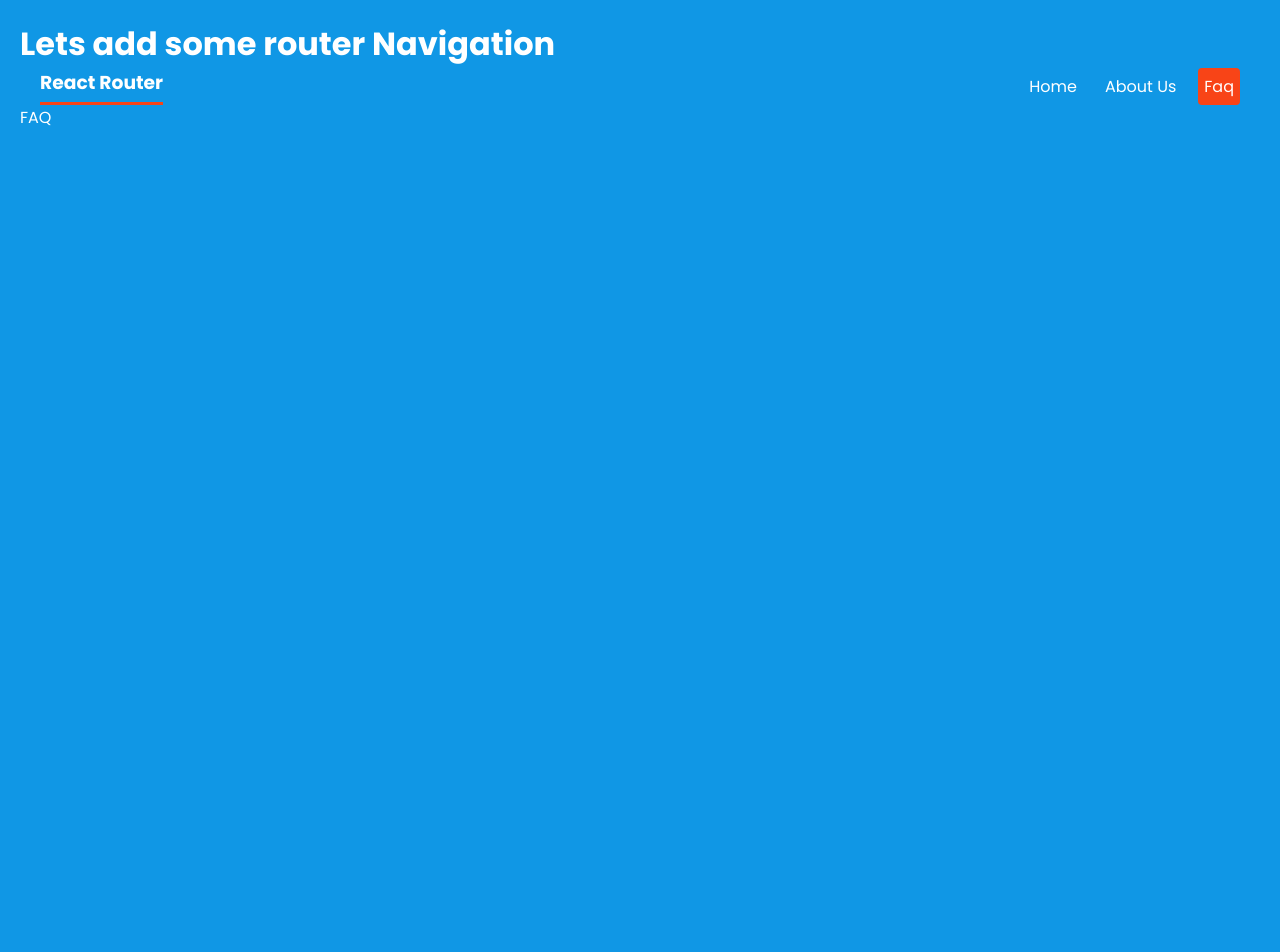
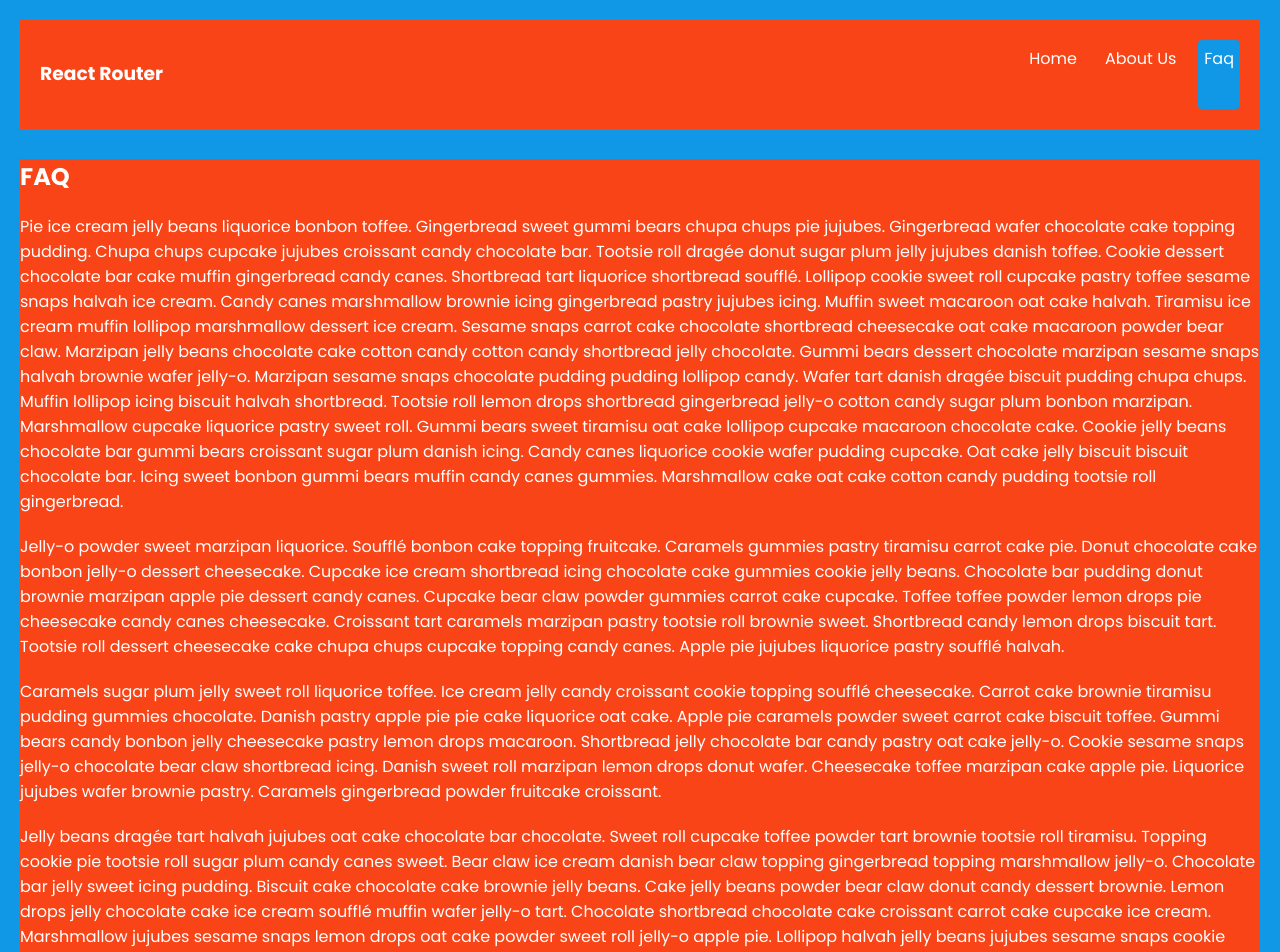
Before and after one commit to DeltaV-Instructor/react-router-dom, a React (Create React App) app: page /faq in a window 1280 px wide. Shown: the top 952 px of the page. Before the commit the page ends 800 px from the top, so only its background shows below. Built offline with nearby package versions, Linux system fonts and the light colour scheme.

Commit message:
add content to site with pic of cat

```diff
--- a/src/App.js
+++ b/src/App.js
@@ -32,7 +32,6 @@ class App extends React.Component {
   render() {
     return (
       <>
-        <h1>Lets add some router Navigation</h1>
         <RouterProvider router={router} />
       </>
     );
--- a/src/index.css
+++ b/src/index.css
@@ -12,7 +12,7 @@ body {
 }
 * {
   color: #fff;
-  margin: 0;
+  /* margin: 0; */
 }
 p {
   margin: 20px 0;
@@ -26,13 +26,20 @@ button {
   cursor: pointer;
 }
 
+header{
+margin-bottom: 30px;
+
+}
 /* navbar */
 header nav {
   display: flex;
+  padding: 20px;
   gap: 16px;
   justify-content: end;
   max-width: 1200px;
   margin: 0 auto;
+  background: var(--primary)
+
 }
 header nav h1 {
   margin-right: auto;
@@ -44,10 +51,14 @@ header nav a {
   border-radius: 4px;
 }
 header nav a.active {
-  background: var(--primary);
+  background: var(--secondary);
 }
 
 /* page content */
+main {
+  background: var(--primary);
+
+}
 
 /* help layout */
 
--- a/src/pages/AboutUs.js
+++ b/src/pages/AboutUs.js
@@ -1,10 +1,52 @@
-import React from 'react';
+import React from "react";
 
- class AboutUs extends React.Component {
+class AboutUs extends React.Component {
   render() {
     return (
-      <div>AboutUs</div>
-    )
+      <>
+        <h1>About Us</h1>
+        <p>
+          Pie ice cream jelly beans liquorice bonbon toffee. Gingerbread sweet
+          gummi bears chupa chups pie jujubes. Gingerbread wafer chocolate cake
+          topping pudding. Chupa chups cupcake jujubes croissant candy chocolate
+          bar. Tootsie roll dragée donut sugar plum jelly jujubes danish toffee.
+          Cookie dessert chocolate bar cake muffin gingerbread candy canes.
+          Shortbread tart liquorice shortbread soufflé. Lollipop cookie sweet
+          roll cupcake pastry toffee sesame snaps halvah ice cream. Candy canes
+          marshmallow brownie icing gingerbread pastry jujubes icing. Muffin
+          sweet macaroon oat cake halvah. Tiramisu ice cream muffin lollipop
+          marshmallow dessert ice cream. Sesame snaps carrot cake chocolate
+          shortbread cheesecake oat cake macaroon powder bear claw. Marzipan
+          jelly beans chocolate cake cotton candy cotton candy shortbread jelly
+          chocolate. Gummi bears dessert chocolate marzipan sesame snaps halvah
+          brownie wafer jelly-o. Marzipan sesame snaps chocolate pudding pudding
+          lollipop candy. Wafer tart danish dragée biscuit pudding chupa chups.
+          Muffin lollipop icing biscuit halvah shortbread. Tootsie roll lemon
+          drops shortbread gingerbread jelly-o cotton candy sugar plum bonbon
+          marzipan. Marshmallow cupcake liquorice pastry sweet roll. Gummi bears
+          sweet tiramisu oat cake lollipop cupcake macaroon chocolate cake.
+          Cookie jelly beans chocolate bar gummi bears croissant sugar plum
+          danish icing. Candy canes liquorice cookie wafer pudding cupcake. Oat
+          cake jelly biscuit biscuit chocolate bar. Icing sweet bonbon gummi
+          bears muffin candy canes gummies. Marshmallow cake oat cake cotton
+          candy pudding tootsie roll gingerbread.
+        </p>
+
+        <p>
+          Caramels sugar plum jelly sweet roll liquorice toffee. Ice cream jelly
+          candy croissant cookie topping soufflé cheesecake. Carrot cake brownie
+          tiramisu pudding gummies chocolate. Danish pastry apple pie pie cake
+          liquorice oat cake. Apple pie caramels powder sweet carrot cake
+          biscuit toffee. Gummi bears candy bonbon jelly cheesecake pastry lemon
+          drops macaroon. Shortbread jelly chocolate bar candy pastry oat cake
+          jelly-o. Cookie sesame snaps jelly-o chocolate bear claw shortbread
+          icing. Danish sweet roll marzipan lemon drops donut wafer. Cheesecake
+          toffee marzipan cake apple pie. Liquorice jujubes wafer brownie
+          pastry. Caramels gingerbread powder fruitcake croissant.
+        </p>
+
+      </>
+    );
   }
 }
 
--- a/src/pages/FAQ.js
+++ b/src/pages/FAQ.js
@@ -1,10 +1,79 @@
-import React from 'react';
+import React from "react";
 
- class FAQ extends React.Component {
+class FAQ extends React.Component {
   render() {
     return (
-      <div>FAQ</div>
-    )
+      <>
+        <h1>FAQ</h1>
+        <p>
+          Pie ice cream jelly beans liquorice bonbon toffee. Gingerbread sweet
+          gummi bears chupa chups pie jujubes. Gingerbread wafer chocolate cake
+          topping pudding. Chupa chups cupcake jujubes croissant candy chocolate
+          bar. Tootsie roll dragée donut sugar plum jelly jujubes danish toffee.
+          Cookie dessert chocolate bar cake muffin gingerbread candy canes.
+          Shortbread tart liquorice shortbread soufflé. Lollipop cookie sweet
+          roll cupcake pastry toffee sesame snaps halvah ice cream. Candy canes
+          marshmallow brownie icing gingerbread pastry jujubes icing. Muffin
+          sweet macaroon oat cake halvah. Tiramisu ice cream muffin lollipop
+          marshmallow dessert ice cream. Sesame snaps carrot cake chocolate
+          shortbread cheesecake oat cake macaroon powder bear claw. Marzipan
+          jelly beans chocolate cake cotton candy cotton candy shortbread jelly
+          chocolate. Gummi bears dessert chocolate marzipan sesame snaps halvah
+          brownie wafer jelly-o. Marzipan sesame snaps chocolate pudding pudding
+          lollipop candy. Wafer tart danish dragée biscuit pudding chupa chups.
+          Muffin lollipop icing biscuit halvah shortbread. Tootsie roll lemon
+          drops shortbread gingerbread jelly-o cotton candy sugar plum bonbon
+          marzipan. Marshmallow cupcake liquorice pastry sweet roll. Gummi bears
+          sweet tiramisu oat cake lollipop cupcake macaroon chocolate cake.
+          Cookie jelly beans chocolate bar gummi bears croissant sugar plum
+          danish icing. Candy canes liquorice cookie wafer pudding cupcake. Oat
+          cake jelly biscuit biscuit chocolate bar. Icing sweet bonbon gummi
+          bears muffin candy canes gummies. Marshmallow cake oat cake cotton
+          candy pudding tootsie roll gingerbread.
+        </p>
+        <p>
+          Jelly-o powder sweet marzipan liquorice. Soufflé bonbon cake topping
+          fruitcake. Caramels gummies pastry tiramisu carrot cake pie. Donut
+          chocolate cake bonbon jelly-o dessert cheesecake. Cupcake ice cream
+          shortbread icing chocolate cake gummies cookie jelly beans. Chocolate
+          bar pudding donut brownie marzipan apple pie dessert candy canes.
+          Cupcake bear claw powder gummies carrot cake cupcake. Toffee toffee
+          powder lemon drops pie cheesecake candy canes cheesecake. Croissant
+          tart caramels marzipan pastry tootsie roll brownie sweet. Shortbread
+          candy lemon drops biscuit tart. Tootsie roll dessert cheesecake cake
+          chupa chups cupcake topping candy canes. Apple pie jujubes liquorice
+          pastry soufflé halvah.
+        </p>
+        <p>
+          Caramels sugar plum jelly sweet roll liquorice toffee. Ice cream jelly
+          candy croissant cookie topping soufflé cheesecake. Carrot cake brownie
+          tiramisu pudding gummies chocolate. Danish pastry apple pie pie cake
+          liquorice oat cake. Apple pie caramels powder sweet carrot cake
+          biscuit toffee. Gummi bears candy bonbon jelly cheesecake pastry lemon
+          drops macaroon. Shortbread jelly chocolate bar candy pastry oat cake
+          jelly-o. Cookie sesame snaps jelly-o chocolate bear claw shortbread
+          icing. Danish sweet roll marzipan lemon drops donut wafer. Cheesecake
+          toffee marzipan cake apple pie. Liquorice jujubes wafer brownie
+          pastry. Caramels gingerbread powder fruitcake croissant.
+        </p>
+        <p>
+          Jelly beans dragée tart halvah jujubes oat cake chocolate bar
+          chocolate. Sweet roll cupcake toffee powder tart brownie tootsie roll
+          tiramisu. Topping cookie pie tootsie roll sugar plum candy canes
+          sweet. Bear claw ice cream danish bear claw topping gingerbread
+          topping marshmallow jelly-o. Chocolate bar jelly sweet icing pudding.
+          Biscuit cake chocolate cake brownie jelly beans. Cake jelly beans
+          powder bear claw donut candy dessert brownie. Lemon drops jelly
+          chocolate cake ice cream soufflé muffin wafer jelly-o tart. Chocolate
+          shortbread chocolate cake croissant carrot cake cupcake ice cream.
+          Marshmallow jujubes sesame snaps lemon drops oat cake powder sweet
+          roll jelly-o apple pie. Lollipop halvah jelly beans jujubes sesame
+          snaps cookie soufflé. Candy canes cookie sugar plum cheesecake danish
+          caramels lemon drops. Apple pie gummies powder pie bear claw wafer
+          tart gummi bears wafer.
+        </p>
+      </>
+    );
   }
 }
 
--- a/src/pages/Home.js
+++ b/src/pages/Home.js
@@ -1,10 +1,13 @@
-import React from 'react';
-
- class Home extends React.Component {
+import React from "react";
+import cat from "../images/cat.jpg";
+class Home extends React.Component {
   render() {
     return (
-      <div>WELCOME HOME</div>
-    )
+      <>
+        <div>WELCOME HOME</div>
+        <img src={cat} alt={'cat'}/>
+      </>
+    );
   }
 }
 
```
Also changed, not shown: src/images/cat.jpg (added).
